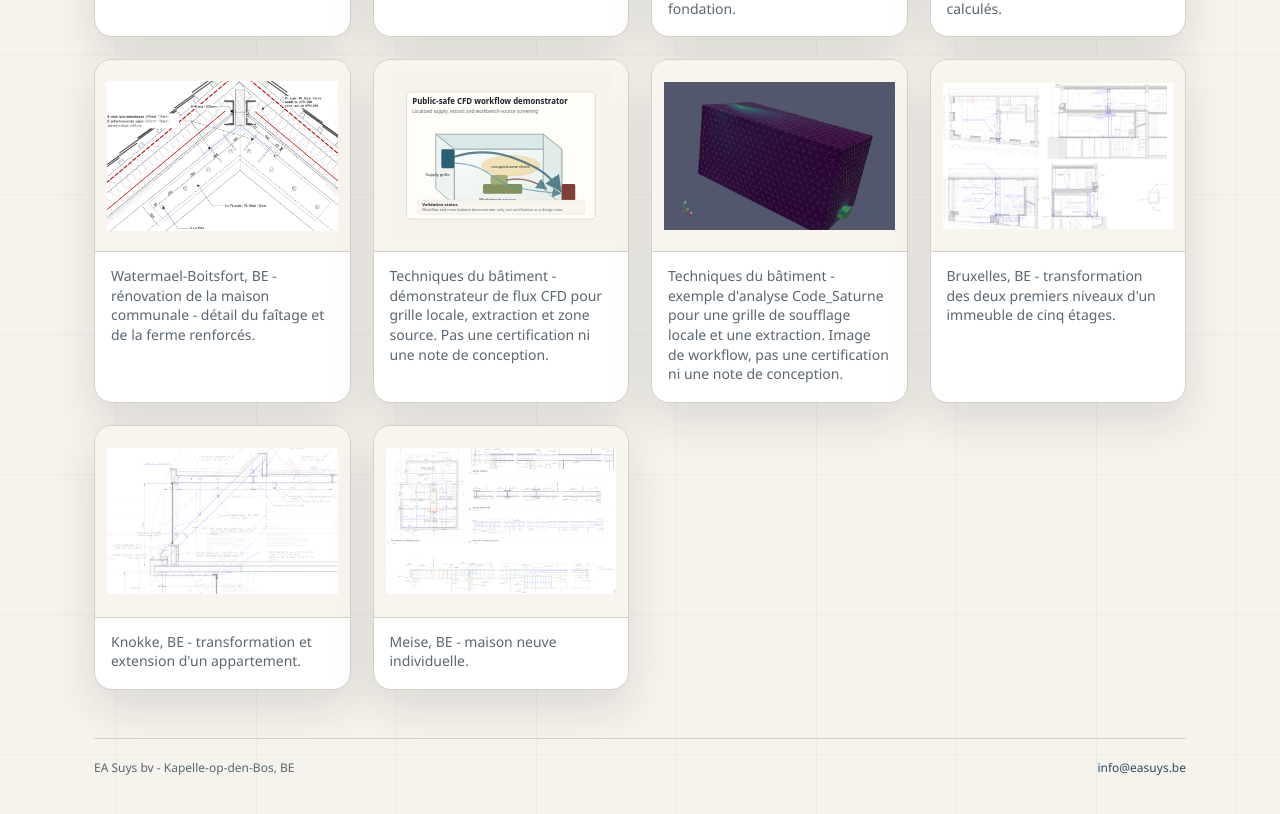
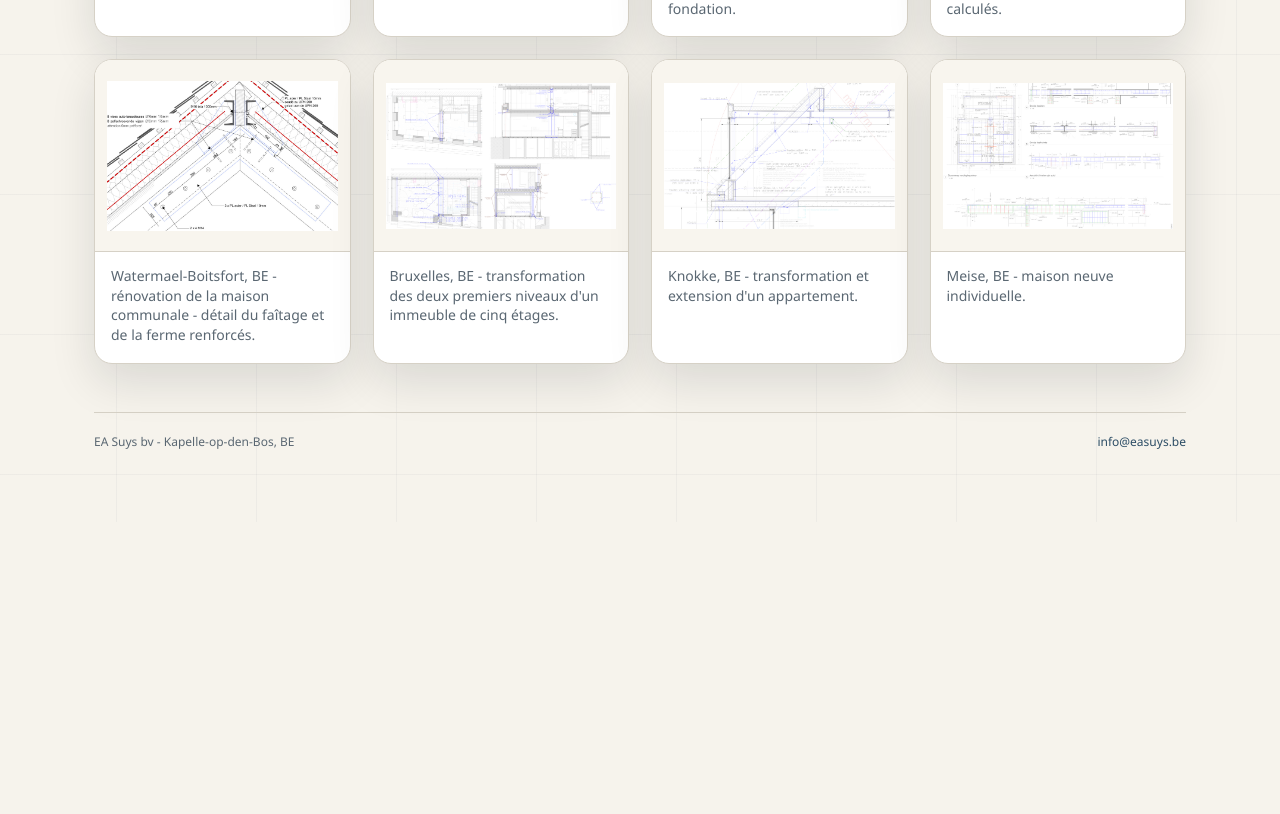
Before and after one commit to easuys/easuys.github.io, a plain HTML site: page index-fr.html in a window 1280 px wide. Shown: the part 2022-2836 px from the top of the page. After the commit the page ends 2544 px from the top, so only its background shows below. Drawn offline with Linux system fonts and the light colour scheme.

Commit message:
docs: remove CFD examples from gallery

```diff
--- a/index-fr.html
+++ b/index-fr.html
@@ -155,18 +155,6 @@
                         <figcaption>Watermael-Boitsfort, BE - rénovation de la maison communale - détail du faîtage et de la ferme renforcés.</figcaption>
                     </figure>
                     <figure class="gallery-item">
-                        <button type="button" data-lightbox data-full="images/cfd_local_grille_concept.svg" data-alt="Schéma de flux CFD pour une grille locale, une extraction et une zone source." data-caption="Techniques du bâtiment - démonstrateur de flux CFD pour grille locale, extraction et zone source. Pas une certification ni une note de conception.">
-                            <img src="images/cfd_local_grille_concept.svg" alt="Schéma de flux CFD pour une grille locale, une extraction et une zone source." loading="lazy">
-                        </button>
-                        <figcaption>Techniques du bâtiment - démonstrateur de flux CFD pour grille locale, extraction et zone source. Pas une certification ni une note de conception.</figcaption>
-                    </figure>
-                    <figure class="gallery-item">
-                        <button type="button" data-lightbox data-full="images/cfd_local_grille_velocity.png" data-alt="Champ de vitesse Code_Saturne pour une grille de soufflage locale et une extraction." data-caption="Techniques du bâtiment - exemple d'analyse Code_Saturne pour une grille de soufflage locale et une extraction. Image de workflow, pas une certification ni une note de conception.">
-                            <img src="images/cfd_local_grille_velocity.png" alt="Champ de vitesse Code_Saturne pour une grille de soufflage locale et une extraction." loading="lazy">
-                        </button>
-                        <figcaption>Techniques du bâtiment - exemple d'analyse Code_Saturne pour une grille de soufflage locale et une extraction. Image de workflow, pas une certification ni une note de conception.</figcaption>
-                    </figure>
-                    <figure class="gallery-item">
                         <button type="button" data-lightbox data-full="images/project03.jpg" data-alt="Bruxelles, BE - transformation des deux premiers niveaux." data-caption="Bruxelles, BE - transformation des deux premiers niveaux d'un immeuble de cinq étages.">
                             <img src="images/project03.jpg" alt="Bruxelles, BE - transformation des deux premiers niveaux." loading="lazy">
                         </button>
```
Also changed, not shown: index-en.html (+0 -12 lines), index.html (+0 -12 lines).
